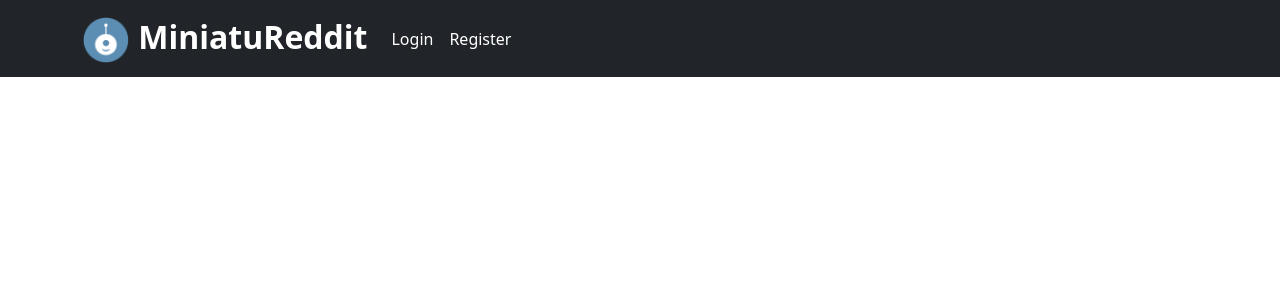
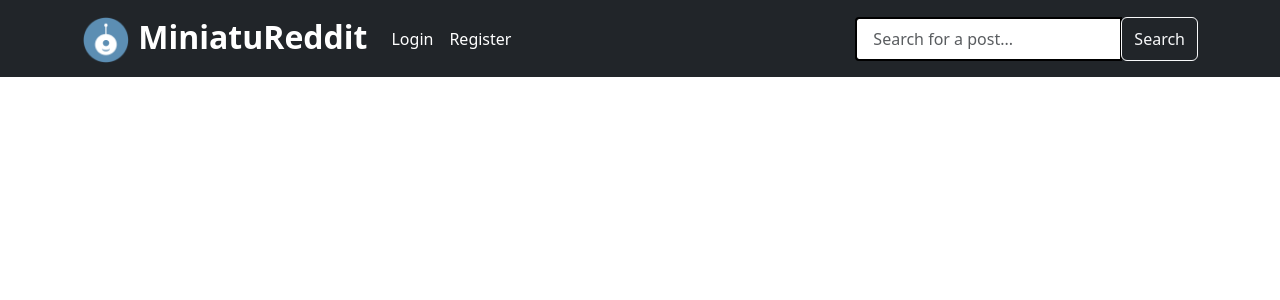
Before and after one commit to GuessHuIAm/miniatureddit, a Flask app: page / in a window 1280 px wide. Shown: the top 300 px of the page. Run offline with Flask 2, Linux system fonts and the light colour scheme; data that the repository does not hold is empty; parts of the project's set-up code (start-up, migrations or seed data) failed here and were passed over; some libraries are stand-ins or nearby versions.

Commit message:
searchbar

```diff
--- a/app.py
+++ b/app.py
@@ -90,8 +90,10 @@ flask_rep.init_app(app)
 # Route for the homepage, which shows all the posts
 @app.route('/', methods=['GET', 'POST'])
 def index():
-    # Display all the posts
+    query = request.args.get('query')
     posts = [{'post': x} for x in Post.query.filter_by(deleted=False).order_by(Post.upvotes.desc()).all()]
+    if query:
+        posts = [{'post': x} for x in Post.query.filter(Post.title.contains(query) | Post.content.contains(query)).filter_by(deleted=False).order_by(Post.upvotes.desc()).all()]
 
     # Logic to properly display user upvotes/downvotes
     if current_user.is_authenticated:
@@ -108,7 +110,7 @@ def index():
         'index.html',
         posts=posts,
         logged_in=current_user.is_authenticated,
-    )
+        query=query)
 
 
 # This callback is used to reload the user object from the user ID stored in the session
--- /dev/null
+++ b/commit_10.250.178.136_8000.txt
@@ -0,0 +1 @@
+1|INSERT INTO user (id, username, password_hash, date_created) VALUES                     (3, 'test', '$pbkdf2-sha256$100000$yHmv9Z5zznmPUWqNsVbKWQ$b4Xfa9b9y8hIyE/t3LAwbnh0TSmKabI2y5JzOa6Shwo', '2023-05-03 07:12:59.975449');
--- a/static/main.css
+++ b/static/main.css
@@ -113,3 +113,18 @@ a:active { text-decoration: none; }
 .bar img {
   height: 3rem;
 }
+
+#navbarMenu .input-group {
+  margin-left: 40px;
+  display: flex;
+  flex-wrap: nowrap;
+  align-items: center;
+}
+
+.input-group .btn {
+  height: 100%;
+}
+
+.input-group {
+  border-radius: 0;
+}
--- a/templates/base.html
+++ b/templates/base.html
@@ -15,8 +15,10 @@
       <div class="container">
         <a class="navbar-brand bar" href="{{ url_for('index') }}">
           <img src="{{ url_for('static', filename='icon.png') }}" alt="icon" class="mr-2"/>
-          MiniatuReddit </a>
-        <button class="navbar-toggler" type="button" data-toggle="collapse" data-target="#navbarNav" aria-controls="navbarNav" aria-expanded="false" aria-label="Toggle navigation"><span class="navbar-toggler-icon">HIII</button>
+          MiniatuReddit
+        </a>
+        <button class="navbar-toggler" type="button" data-toggle="collapse" data-target="#navbarNav"
+        aria-controls="navbarNav" aria-expanded="false" aria-label="Toggle navigation"><span class="navbar-toggler-icon">HIII</button>
         <div class="collapse navbar-collapse" id="navbarNav">
           <ul class="navbar-nav mr-auto">
             {% if current_user.is_authenticated %}
@@ -36,6 +38,15 @@
             {% endif %}
           </ul>
         </div>
+          <form class="form-inline ml-auto" action="{{ url_for('index') }}">
+            <div class="input-group">
+              <input class="form-control" type="text" placeholder="Search for a post..." name="query">
+              <div class="input-group-append">
+                <button class="btn btn-outline-light" height="100%" type="submit">Search</button>
+              </div>
+            </div>
+          </form>
+        </div>
       </div>
     </nav>
 
--- a/templates/index.html
+++ b/templates/index.html
@@ -15,6 +15,11 @@
         </ul>
       {% endif %}
     {% endwith %}
+    {% if query %}
+      <div class="col-md-12 mb-3">
+        <h3>Search Results for "{{ query }}"</h3>
+      </div>
+    {% endif %}
     {% for post in posts %}
       <div class="col-md-6 mb-3">
         <div class="card">
```
Also changed, not shown: notebook.md (+6 -6 lines).
